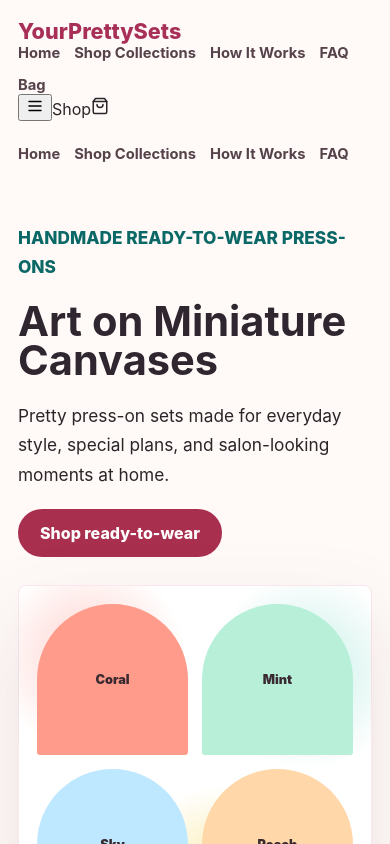
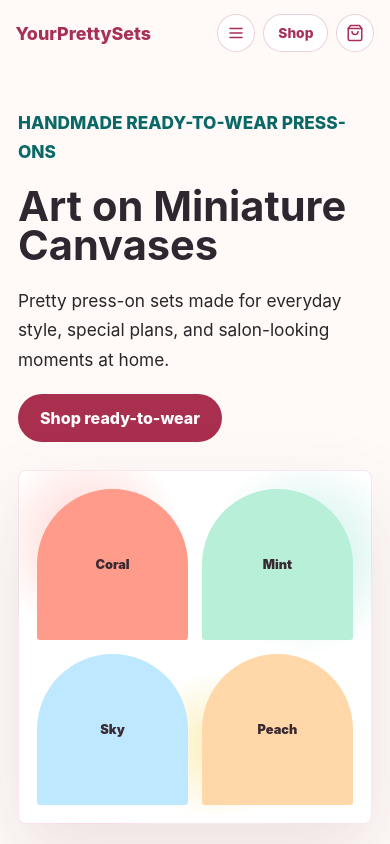
Before and after one commit to cashmoneyrick9/YourPrettySets, a React (Vite) app: page / in a window 390 px wide. Shown: the top 844 px of the page. Built offline with nearby package versions, Linux system fonts and the light colour scheme.

Commit message:
style: tighten mobile header layout

```diff
--- a/src/styles.css
+++ b/src/styles.css
@@ -27,30 +27,99 @@ a {
 }
 
 .brand-header {
+  padding: 18px clamp(18px, 4vw, 56px);
+}
+
+.brand-header__bar {
   align-items: center;
   display: flex;
   gap: 24px;
   justify-content: space-between;
-  padding: 18px clamp(18px, 4vw, 56px);
 }
 
 .brand-mark {
   color: #a82f57;
+  flex: 0 0 auto;
   font-size: 1.35rem;
   font-weight: 800;
+  white-space: nowrap;
 }
 
-.brand-header nav {
+.brand-header__desktop-nav {
   display: flex;
   flex-wrap: wrap;
   gap: 14px;
   justify-content: flex-end;
 }
 
-.brand-header nav a {
+.brand-header__desktop-nav a {
   color: #55424a;
   font-size: 0.92rem;
   font-weight: 700;
+}
+
+.brand-header__mobile-actions {
+  align-items: center;
+  display: none;
+  flex: 0 0 auto;
+  gap: 8px;
+}
+
+.brand-header__icon-button,
+.brand-header__shop-link {
+  align-items: center;
+  background: #ffffff;
+  border: 1px solid rgba(168, 47, 87, 0.22);
+  border-radius: 999px;
+  color: #a82f57;
+  display: inline-flex;
+  font: inherit;
+  font-size: 0.86rem;
+  font-weight: 800;
+  justify-content: center;
+  min-height: 38px;
+}
+
+.brand-header__icon-button {
+  cursor: pointer;
+  padding: 0;
+  width: 38px;
+}
+
+.brand-header__shop-link {
+  padding: 0 14px;
+}
+
+.brand-header__mobile-menu {
+  background: #ffffff;
+  border: 1px solid rgba(168, 47, 87, 0.14);
+  border-radius: 8px;
+  box-shadow: 0 18px 38px rgba(93, 48, 67, 0.1);
+  display: grid;
+  gap: 4px;
+  margin-top: 12px;
+  padding: 8px;
+}
+
+.brand-header__mobile-menu[hidden] {
+  display: none;
+}
+
+.brand-header__mobile-menu a {
+  border-radius: 6px;
+  color: #55424a;
+  font-size: 0.94rem;
+  font-weight: 800;
+  padding: 10px 12px;
+}
+
+.brand-header__icon-button:focus-visible,
+.brand-header__shop-link:focus-visible,
+.brand-header__mobile-menu a:focus-visible,
+.brand-mark:focus-visible,
+.brand-header__desktop-nav a:focus-visible {
+  outline: 3px solid #0a6866;
+  outline-offset: 3px;
 }
 
 .hero-shell {
@@ -428,12 +497,27 @@ h1 {
 
 @media (max-width: 720px) {
   .brand-header {
-    align-items: flex-start;
-    flex-direction: column;
+    padding: 14px clamp(14px, 4vw, 22px);
   }
 
-  .brand-header nav {
-    justify-content: flex-start;
+  .brand-header__bar {
+    gap: 12px;
+  }
+
+  .brand-mark {
+    flex: 1 1 auto;
+    font-size: 1.12rem;
+    min-width: 0;
+    overflow: hidden;
+    text-overflow: ellipsis;
+  }
+
+  .brand-header__desktop-nav {
+    display: none;
+  }
+
+  .brand-header__mobile-actions {
+    display: flex;
   }
 }
 
@@ -460,20 +544,33 @@ h1 {
 
 @media (max-width: 360px) {
   .brand-header {
-    gap: 14px;
-    padding: 14px;
+    padding: 12px 14px;
+  }
+
+  .brand-header__bar {
+    gap: 8px;
   }
 
   .brand-mark {
-    font-size: 1.2rem;
+    font-size: 1rem;
   }
 
-  .brand-header nav {
-    gap: 9px 11px;
+  .brand-header__mobile-actions {
+    gap: 6px;
   }
 
-  .brand-header nav a {
-    font-size: 0.84rem;
+  .brand-header__icon-button,
+  .brand-header__shop-link {
+    min-height: 34px;
+  }
+
+  .brand-header__icon-button {
+    width: 34px;
+  }
+
+  .brand-header__shop-link {
+    font-size: 0.8rem;
+    padding: 0 10px;
   }
 
   .hero-section {
```
Also changed, not shown: 1 other file (tests, documents, lock files or other folders).
